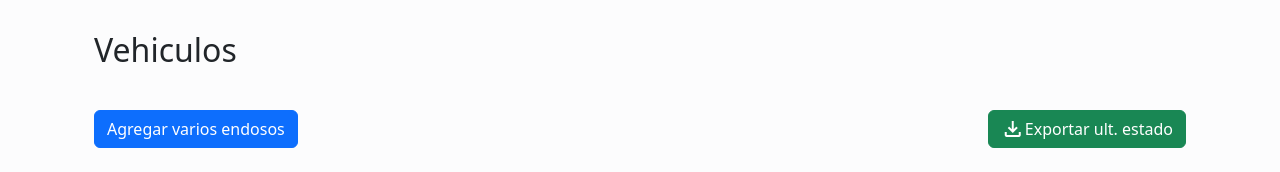
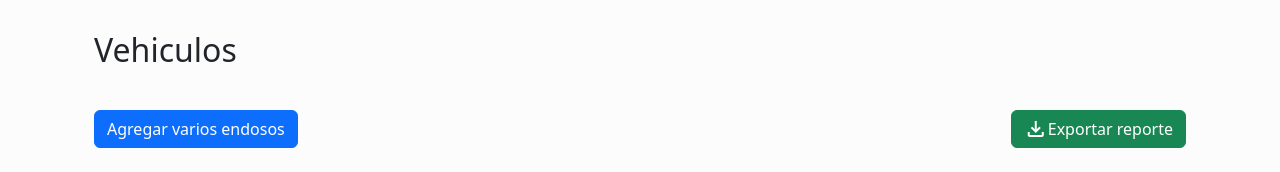
Before and after one commit to Augustorresfx/nkrisk-app, a Django app: template templates/flotas/detalle_flota.html in a window 1280 px wide. Shown: the part 644-816 px from the top of the page. Run offline with Django 4.2, Linux system fonts and the light colour scheme; the template is opened without the code that fills it, so the values that code supplies are empty; some libraries are stand-ins or nearby versions.

Commit message:
se cambio el boton exportar ult. estado a exportar reporte

```diff
--- a/templates/flotas/detalle_flota.html
+++ b/templates/flotas/detalle_flota.html
@@ -247,7 +247,7 @@
   <span class="material-icons-outlined mr-2">
     file_download
     </span>
-    Exportar ult. estado
+    Exportar reporte
   </button>
 </form>
 
```
